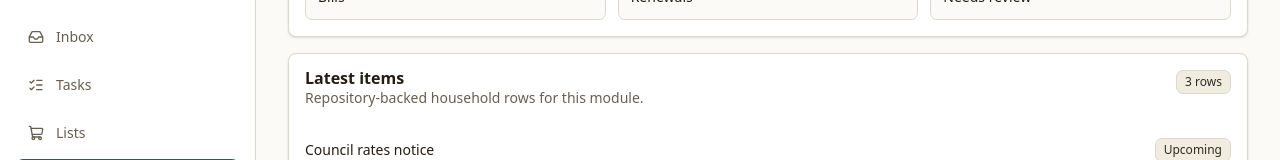
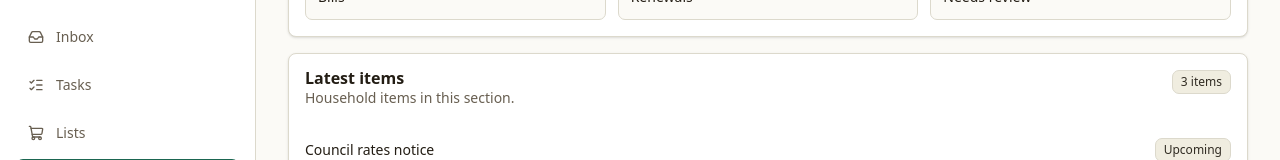
Before and after one commit to LatinMaestro/Life-Admin, a Next.js app: page /bills in a window 1280 px wide. Shown: the part 275-435 px from the top of the page. Built offline with nearby package versions, Linux system fonts and the light colour scheme.

Commit message:
Use household-friendly summary language

```diff
--- a/src/components/read-model-summary.tsx
+++ b/src/components/read-model-summary.tsx
@@ -73,9 +73,9 @@ export function ReadModelSummary({
           <div className="flex items-start justify-between gap-3">
             <div>
               <CardTitle>Latest items</CardTitle>
-              <CardDescription>Repository-backed household rows for this module.</CardDescription>
+              <CardDescription>Household items in this section.</CardDescription>
             </div>
-            <Badge>{rows.length} rows</Badge>
+            <Badge>{rows.length} items</Badge>
           </div>
         </CardHeader>
         <CardContent>
```
